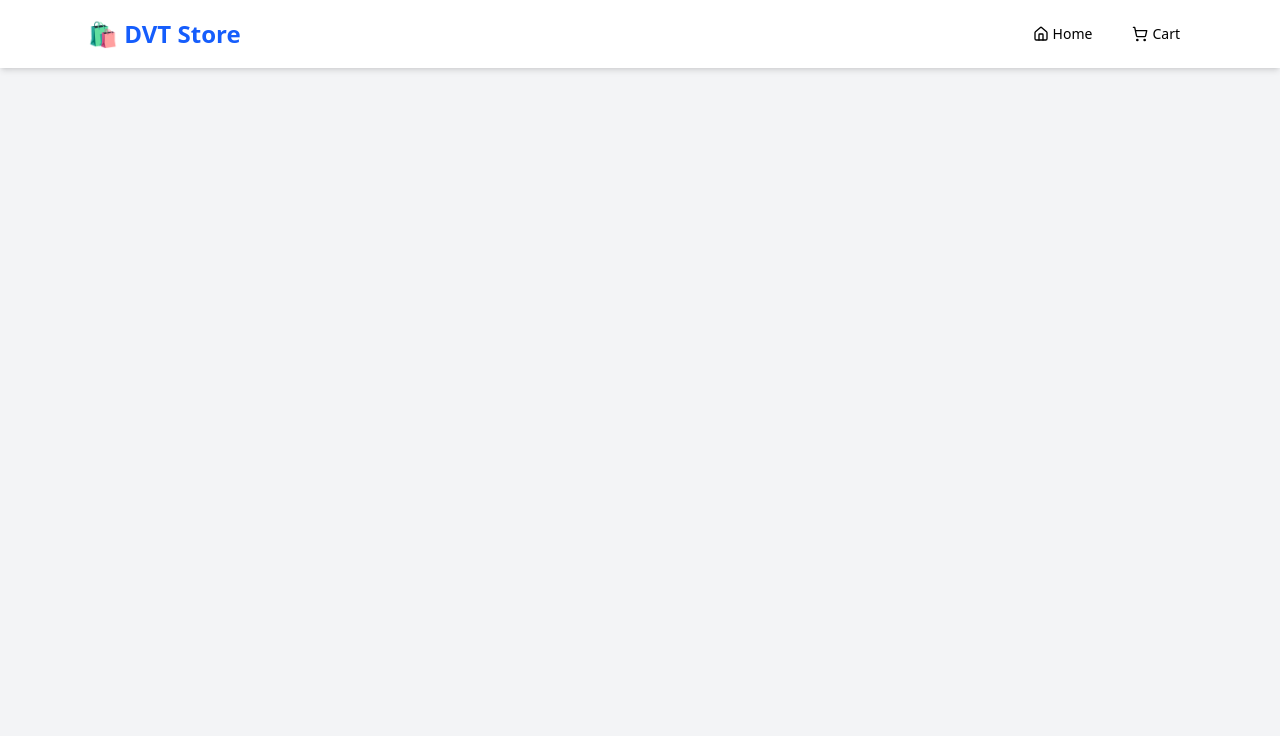
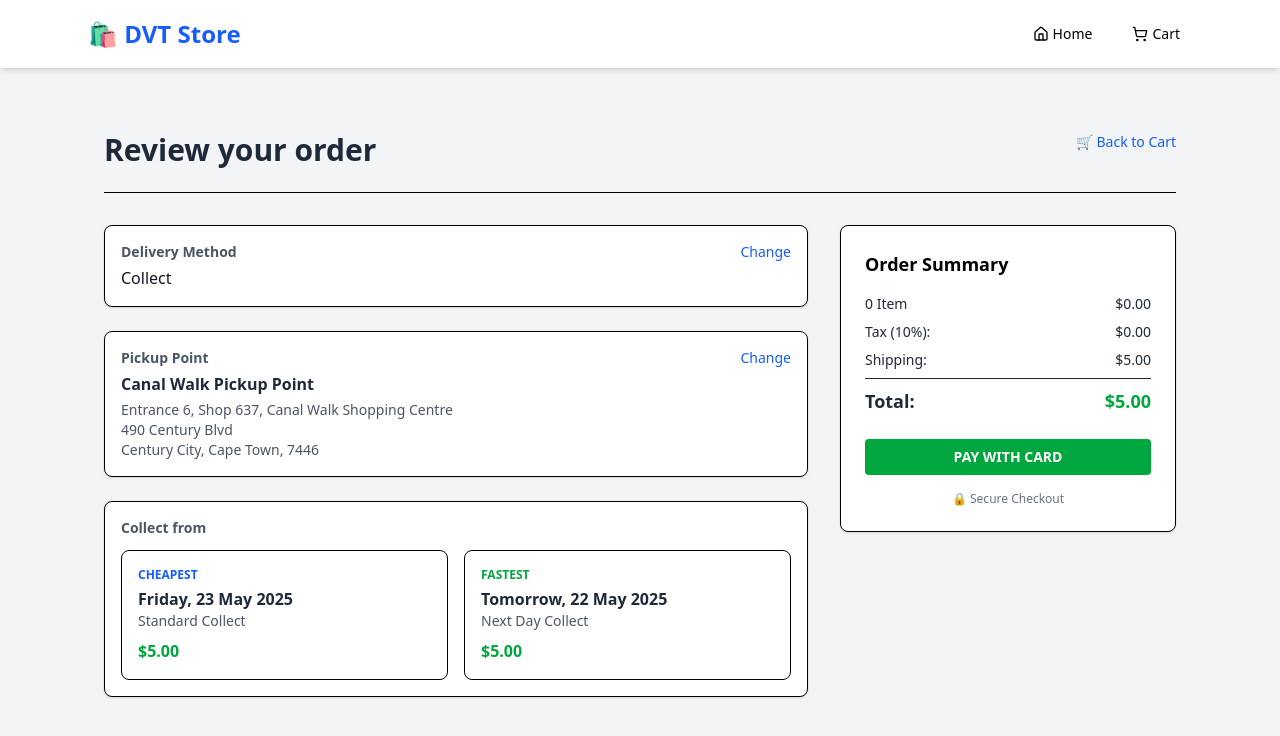
Before and after one commit to Ankitadal123/Ecommerce-site, a React (Vite) app in the folder challenge-react-storefront/: page /checkout in a window 1280 px wide. Shown: the top 736 px of the page. Built offline with nearby package versions, Linux system fonts and the light colour scheme.

Commit message:
Added Checkout router page

```diff
--- a/challenge-react-storefront/src/App.tsx
+++ b/challenge-react-storefront/src/App.tsx
@@ -1,6 +1,7 @@
 import {Link, Routes, Route, NavLink } from 'react-router-dom';
 import Home from './pages/Home';
 import Cart from './pages/Cart';
+import Checkout from './pages/Checkout';
 import ProductDetail from './pages/ProductDetail';
 import { ShoppingCart, Home as HomeIcon } from 'lucide-react'; // Install this icon lib
 
@@ -42,6 +43,7 @@ export default function App() {
           <Route path="/" element={<Home />} />
           <Route path="/cart" element={<Cart />} />
           <Route path="/product/:id" element={<ProductDetail />} />
+          <Route path="/checkout" element={<Checkout />} />
         </Routes>
       </main>
     </div>
--- a/challenge-react-storefront/src/pages/Cart.tsx
+++ b/challenge-react-storefront/src/pages/Cart.tsx
@@ -1,7 +1,10 @@
 import useCartStore from '../store/cartStore';
 import { Trash2, Minus, Plus } from 'lucide-react';
+import { useNavigate } from 'react-router-dom';
+
 
 export default function Cart() {
+  const navigate = useNavigate();
   const cart = useCartStore(state => state.cart);
   const increment = useCartStore(state => state.increment);
   const decrement = useCartStore(state => state.decrement);
@@ -93,8 +96,8 @@ export default function Cart() {
                 <span>Total:</span>
                 <span>${total.toFixed(2)}</span>
               </div>
-              <button className="w-full mt-4 bg-blue-600 hover:bg-blue-700 text-white font-semibold py-2 rounded-lg transition">
-                Checkout →
+              <button onClick={() => navigate('/checkout')}className="w-full mt-4 bg-blue-600 hover:bg-blue-700 text-white font-semibold py-2 rounded-lg transition">
+                  Checkout →
               </button>
             </div>
           </div>
--- /dev/null
+++ b/challenge-react-storefront/src/pages/Checkout.tsx
@@ -0,0 +1,106 @@
+import { Link } from 'react-router-dom';
+import useCartStore from '../store/cartStore';
+
+export default function Checkout() {
+  const cart = useCartStore(state => state.cart);
+
+  const subtotal = cart.reduce((sum, item) => sum + item.price * item.quantity, 0);
+  const tax = subtotal * 0.1;
+  const shipping = 5;
+  const total = subtotal + tax + shipping;
+
+  return (
+    <div className="max-w-7xl mx-auto px-4 py-10">
+      <div className="flex justify-between items-start mb-6">
+        <h1 className="text-3xl font-bold text-gray-800">Review your order</h1>
+        <Link to="/cart" className="text-blue-600 text-sm hover:underline flex items-center gap-1">
+          🛒 Back to Cart
+        </Link>
+      </div>
+      <hr className="mb-8" />
+
+      <div className="grid grid-cols-1 lg:grid-cols-3 gap-8">
+        {/* LEFT SIDE */}
+        <div className="lg:col-span-2 space-y-6">
+          {/* Delivery Method */}
+          <div className="bg-white border rounded-lg p-4 shadow-sm flex justify-between items-start">
+            <div>
+              <p className="text-sm text-gray-600 font-semibold mb-1">Delivery Method</p>
+              <p className="text-gray-900">Collect</p>
+            </div>
+            <button className="text-blue-600 text-sm font-medium hover:underline">Change</button>
+          </div>
+
+          {/* Pickup Point */}
+          <div className="bg-white border rounded-lg p-4 shadow-sm flex justify-between items-start">
+            <div>
+              <p className="text-sm text-gray-600 font-semibold mb-1">Pickup Point</p>
+              <p className="font-semibold text-gray-800">Canal Walk Pickup Point</p>
+              <p className="text-sm text-gray-600 mt-1 leading-5">
+                Entrance 6, Shop 637, Canal Walk Shopping Centre<br />
+                490 Century Blvd<br />
+                Century City, Cape Town, 7446
+              </p>
+            </div>
+            <button className="text-blue-600 text-sm font-medium hover:underline">Change</button>
+          </div>
+
+          {/* Collection Options */}
+          <div className="bg-white border rounded-lg p-4 shadow-sm">
+            <p className="text-sm text-gray-600 font-semibold mb-3">Collect from</p>
+            <div className="grid grid-cols-1 md:grid-cols-2 gap-4">
+              {/* Option 1 */}
+              <div className="border rounded-lg p-4">
+                <p className="text-xs text-blue-600 font-bold uppercase mb-1">Cheapest</p>
+                <p className="font-semibold text-gray-800">Friday, 23 May 2025</p>
+                <p className="text-sm text-gray-600">Standard Collect</p>
+                <p className="text-green-600 font-bold mt-2">$5.00</p>
+              </div>
+
+              {/* Option 2 */}
+              <div className="border rounded-lg p-4">
+                <p className="text-xs text-green-600 font-bold uppercase mb-1">Fastest</p>
+                <p className="font-semibold text-gray-800">Tomorrow, 22 May 2025</p>
+                <p className="text-sm text-gray-600">Next Day Collect</p>
+                <p className="text-green-600 font-bold mt-2">$5.00</p>
+              </div>
+            </div>
+          </div>
+        </div>
+
+        {/* RIGHT SIDE */}
+        <div className="space-y-6">
+          {/* Order Summary */}
+          <div className="bg-white border rounded-lg p-6 shadow-sm">
+            <h2 className="font-semibold text-lg mb-4">Order Summary</h2>
+            <div className="space-y-2 text-sm text-gray-800">
+              <div className="flex justify-between">
+                <span>{cart.length} Item{cart.length > 1 && 's'}</span>
+                <span>${subtotal.toFixed(2)}</span>
+              </div>
+              <div className="flex justify-between">
+                <span>Tax (10%):</span>
+                <span>${tax.toFixed(2)}</span>
+              </div>
+              <div className="flex justify-between">
+                <span>Shipping:</span>
+                <span>${shipping.toFixed(2)}</span>
+              </div>
+              <hr />
+              <div className="flex justify-between text-lg font-bold">
+                <span>Total:</span>
+                <span className="text-green-600">${total.toFixed(2)}</span>
+              </div>
+              <button className="w-full bg-green-600 hover:bg-green-700 text-white font-semibold py-2 rounded mt-4 transition">
+                PAY WITH CARD
+              </button>
+              <p className="text-center text-xs text-gray-500 mt-2">🔒 Secure Checkout</p>
+            </div>
+          </div>
+
+
+        </div>
+      </div>
+    </div>
+  );
+}
```
